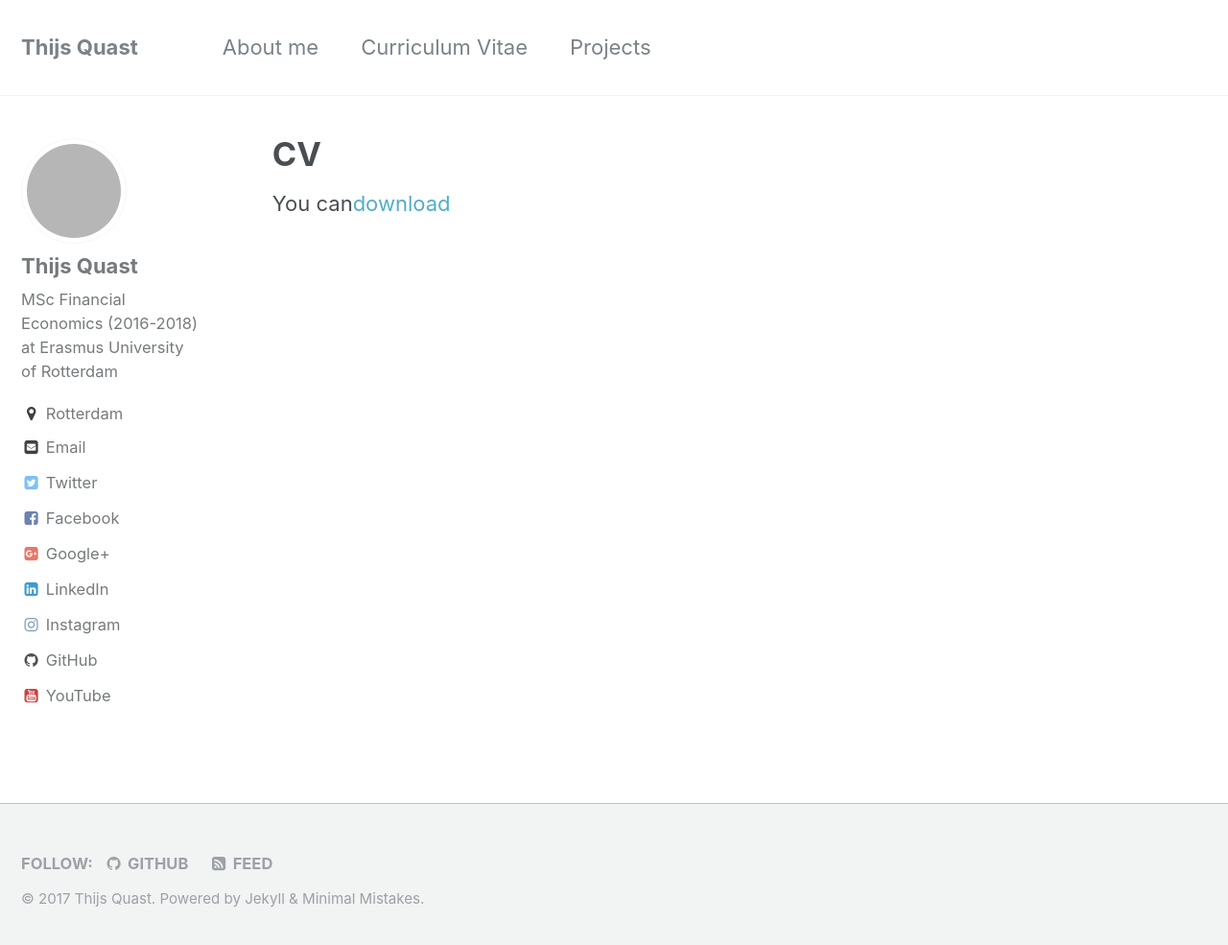
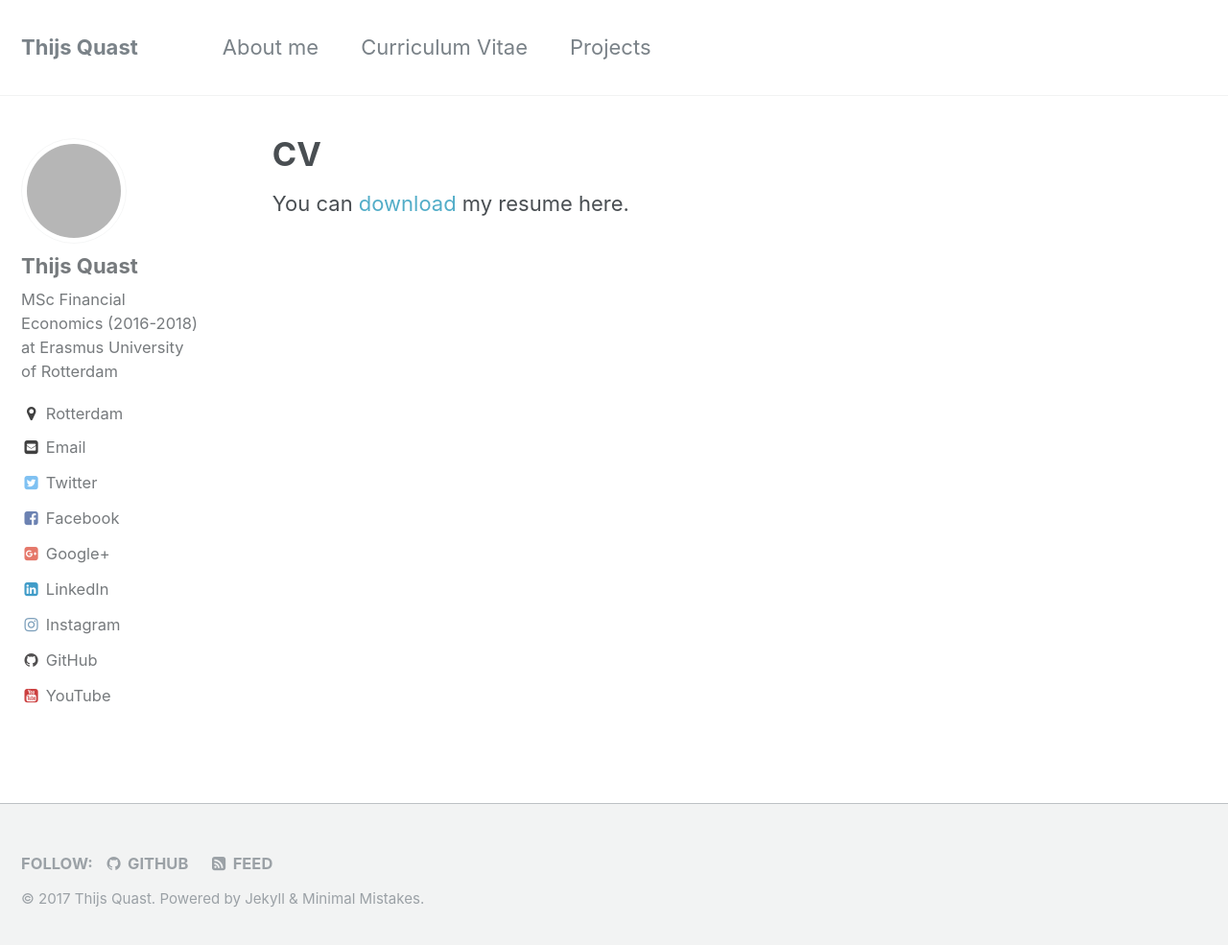
Before and after one commit to Thijsq/thijsq.github.io, a Jekyll site: the page built from _pages/cv.md, in a window 1280 px wide and 992 px high. Shown: the top 985 px of the window at 96% size. Built offline with Jekyll 4.4.1, drawn with Linux system fonts in a browser that asks for light colours; grey boxes are pictures that could not be loaded.

Commit message:
Update cv.md

```diff
--- a/_pages/cv.md
+++ b/_pages/cv.md
@@ -5,4 +5,4 @@ permalink: /cv/
 author_profile: true
 ---
 
-You can[download](https://github.com/Thijsq/Curriculum-Vitae/blob/master/CV%20T.J.Quast%20(8).pdf)
+You can [download](https://github.com/Thijsq/Curriculum-Vitae/raw/master/CV%20T.J.Quast%20(8).pdf) my resume here.
```
